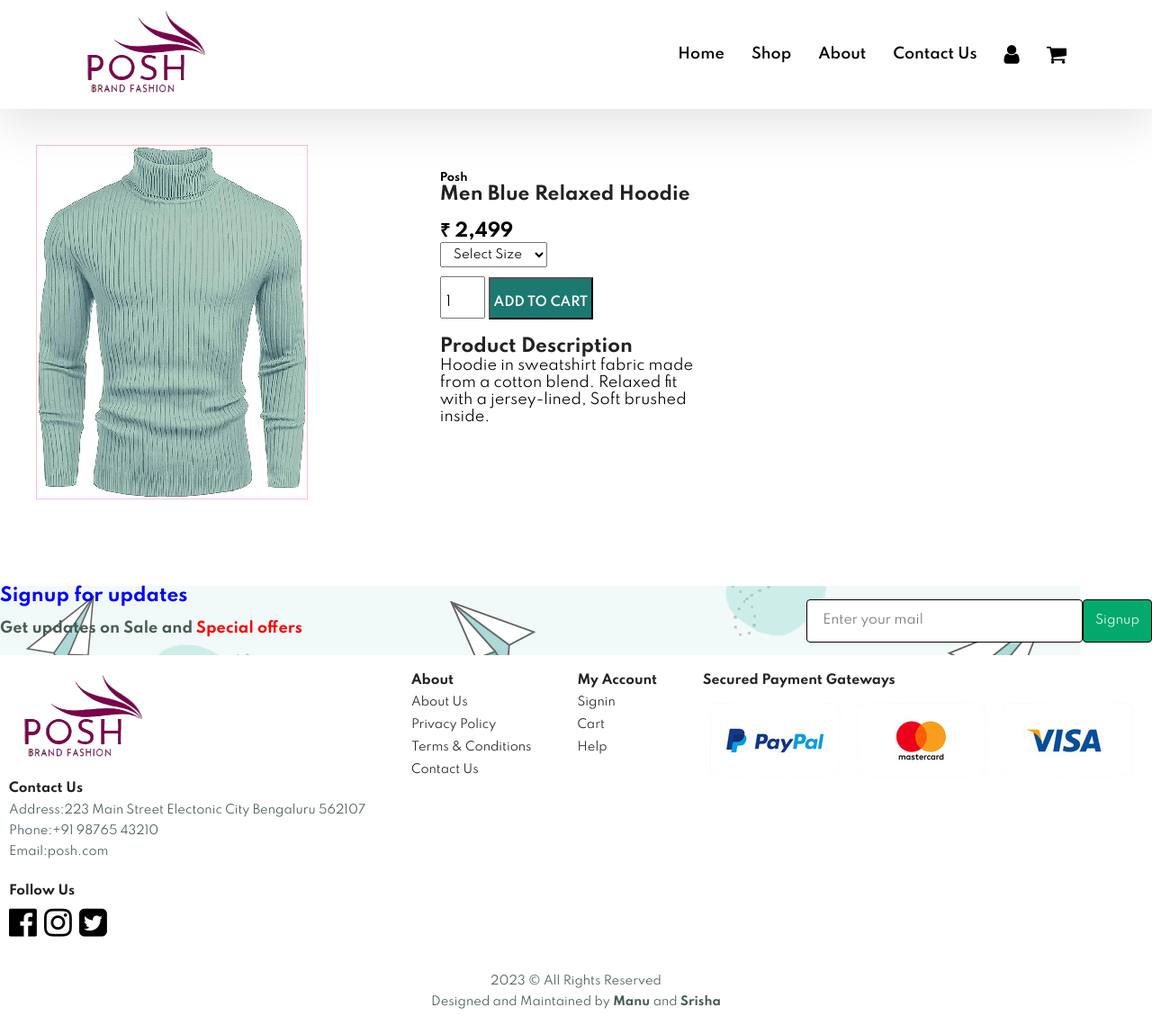
After one commit to Manukl535/Ecommerce-website, a PHP site: page /sweat2.html in a window 1280 px wide. The commit adds this page. Shown: the whole page at 90% size. Run offline with PHP 8.4, Linux system fonts and the light colour scheme.

Commit message:
Added hyperlinks

```diff
--- a/shop.html
+++ b/shop.html
@@ -48,7 +48,7 @@
             <a href="#"><i style="font-size:24px" class="fa">&#xf07a;</i></a>
         </div>
         <div class="product">
-            <a href="sweat1.html"><img src="Assets/sweat2.png"></a>
+            <a href="sweat2.html"><img src="Assets/sweat2.png"></a>
             <div class="description">
                 <span>Posh</span>
                 <h5>Men Blue Relaxed Hoodie</h5>
--- a/styles.css
+++ b/styles.css
@@ -379,6 +379,9 @@ font-weight: 300px;
   min-width: 20%;
   text-decoration: none;
 }
+#buy1get1 .buy1get1_box2 a{
+  text-decoration: none;
+}
 
 #buy1get1 .buy1get1_box2 button{
   text-decoration: none;
@@ -420,6 +423,9 @@ color:black;
   min-width: 20%;
   text-align: right;
 }
+#buy1get1 .buy1get1_box3 a{
+  text-decoration: none;
+}
 
 
 #buy1get1 .buy1get1_box3 button{
@@ -451,6 +457,9 @@ color:black;
   text-align: start;
   margin-left: -50px;
   min-width: 20%;
+}
+#buy1get1 .buy1get1_box4 a{
+  text-decoration: none;
 }
 #buy1get1 .buy1get1_box4 button{
   text-decoration: none;
--- /dev/null
+++ b/sweat2.html
@@ -0,0 +1,121 @@
+<html>
+<head>
+    <title>Shoping</title>
+    <link rel="stylesheet" href="https://cdnjs.cloudflare.com/ajax/libs/font-awesome/4.7.0/css/font-awesome.min.css">
+    <link rel="stylesheet" href="https://cdnjs.cloudflare.com/ajax/libs/font-awesome/4.7.0/css/font-awesome.min.css">
+    <link rel="stylesheet" href="https://cdnjs.cloudflare.com/ajax/libs/font-awesome/4.7.0/css/font-awesome.min.css">
+
+        <link rel="stylesheet" href="styles.css">
+</head>
+<body>
+     <!--Header Section-->
+
+     <section id="top">
+        <img src="Assets/image_2023-10-26_135129918-PhotoRoom.png-PhotoRoom.png"></a>
+
+    <div>
+        <ul id="headings">
+            <li><a href="index.html">Home</a></li>
+            <li><a href="shop.html">Shop</a></li>
+            <li><a href="about.html">About</a></li>
+            <li><a href="contact.html">Contact Us</a></li>
+            <li><a href="login.html"><i style="font-size:24px" class="fa">&#xf007;</i></a></li>
+            <li><a href="cart.html"><i style="font-size:24px" class="fa">&#xf07a;</i></a></li>
+        </ul>
+    </div>
+     </section>
+
+     <section id="productdetails" class="section-p1">
+
+        <div class="product1">
+          <img src="Assets/sweat2.png" width="100%">
+        </div>
+
+
+       <div class="pro1">
+        <h6>Posh</h6>
+        <h4>Men Blue Relaxed Hoodie</h4>
+        <h3>&#8377; 2,499</h3>
+        <select>
+          <option>Select Size</option>
+          <option>S</option>
+          <option>M</option>
+          <option>L</option>
+          <option>XL</option>
+        </select>
+        <input type="number" min="1" value="1">
+        <button class="normal">ADD TO CART</button>
+        <br/><br/>
+        <h4>Product Description</h4>
+        Hoodie in sweatshirt fabric made from a cotton blend. Relaxed fit with a jersey-lined, Soft brushed inside.</div>
+    </section>
+    <br><br><br><br>
+        <!--Subscribe-->
+        <section id = "subscribe">
+            <div class="updates">
+            <h4><b>Signup for updates</b></h4>
+            <p><b>Get updates on Sale and <span>Special offers</span></b></p>
+            </div>
+
+            <div class="form">
+                <input type="text" id="emailInput" placeholder="Enter your mail"/><button class="normal" style="width: fit-content;" onclick="showPopup()" >Signup</button>
+            </div>
+        </section>
+
+<script>
+    function showPopup() {
+        var email = document.getElementById("emailInput").value;
+        if (email !== "") {
+            alert("Thanks for your interest!");
+        }
+    }
+    </script>
+
+           <footer class="section-p1">
+            <div class="col">
+                <img src="Assets/image_2023-10-26_135129918-PhotoRoom.png-PhotoRoom.png"><br/>
+                <h4>Contact Us</h4>
+                <p>Address:223 Main Street Electonic City Bengaluru 562107</p>
+                <p>Phone:+91 98765 43210</p>
+                <p>Email:posh.com</p>
+                <div class="follow">
+                    <h4>Follow Us</h4>
+                    <div class="col">
+                        <ul>
+                        <i class="fa fa-facebook-official" style="font-size:36px"></i>
+                        <i class="fa fa-instagram" style="font-size:36px"></i>
+                        <i class="fa fa-twitter-square" style="font-size:36px"></i>
+                    </ul>
+                    </div>
+                </div>
+            </div>
+            <div class="col">
+                <h4>About </h4>
+                <a href="about.html">About Us</a>
+                <a href="#">Privacy Policy</a>
+                <a href="#">Terms & Conditions</a>
+                <a href="contact.html">Contact Us</a>
+            </div>
+            <div class="col">
+                <h4>My Account</h4>
+                <a href="#">Signin</a>
+                <a href="cart.html">Cart</a>
+                <a href="#">Help</a>
+            </div>
+            <div class="payment">
+                <h4>Secured Payment Gateways</h4>
+                <img src="Assets/payment.jpg">
+            </div>
+            <div class="copyright">
+                <p>2023 &#169; All Rights Reserved</p><p>Designed and Maintained by <b>Manu </b>and <b>Srisha</b></p>
+            </div>
+
+
+           </footer>
+
+
+
+
+
+</body>
+</html>
```
Also changed, not shown: index.html (+7 -7 lines).
